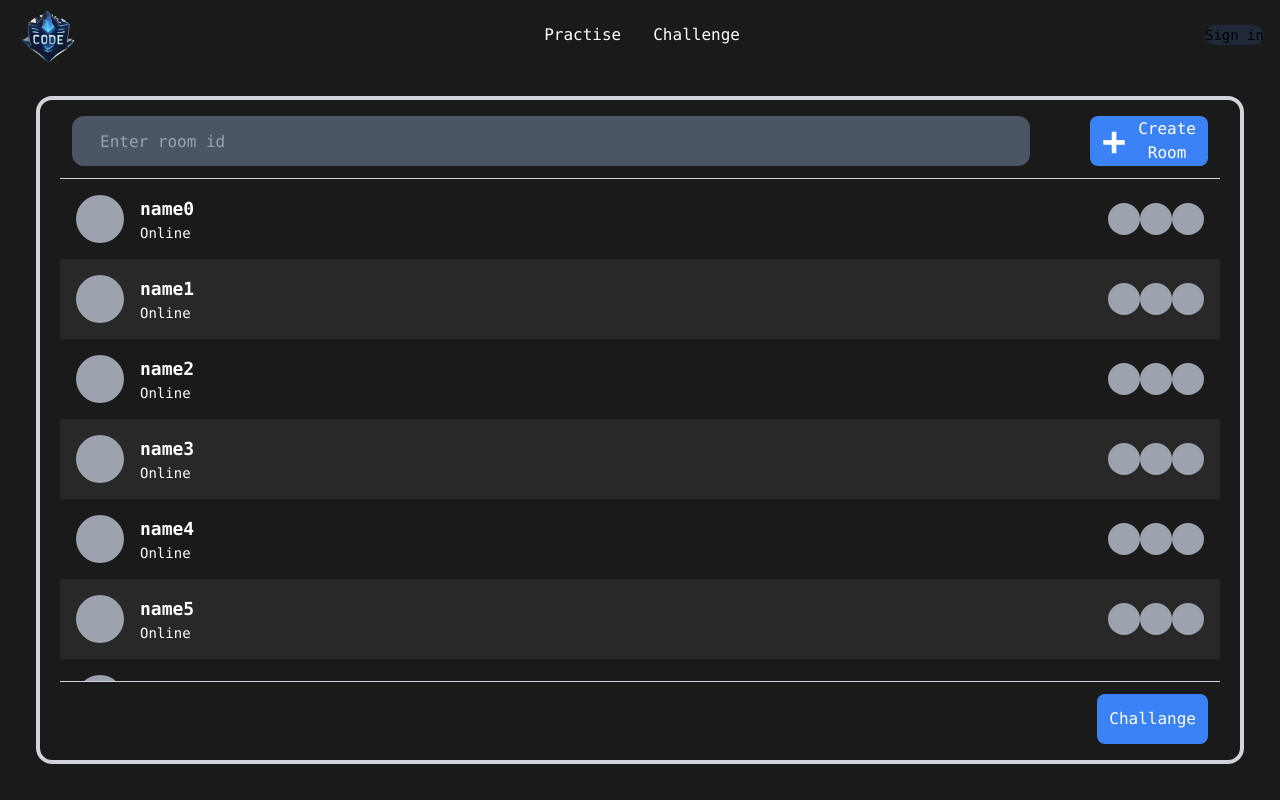
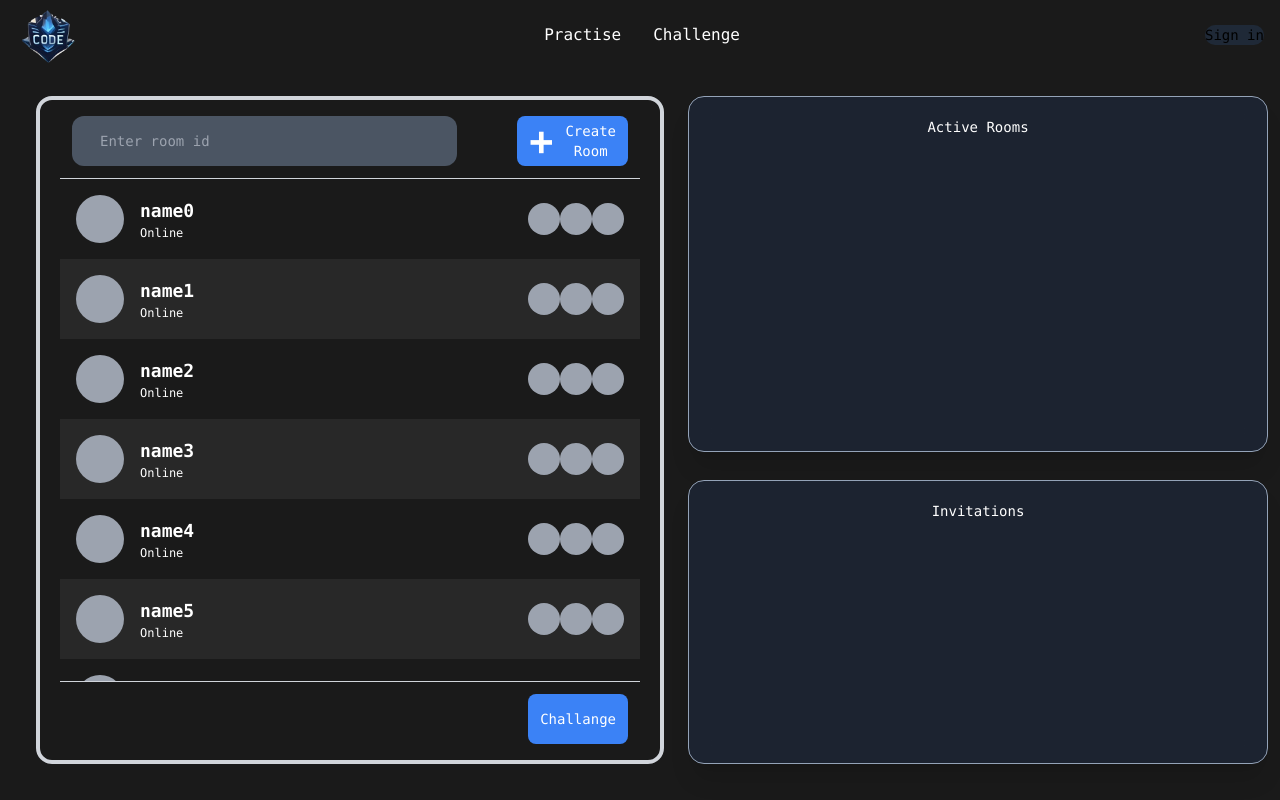
Before and after one commit to sulabhkatila/Code-Royale, a React (Create React App) app in the folder frontend/: page /challange in a window 1280 px wide. Built offline with nearby package versions, Linux system fonts and the light colour scheme.

Commit message:
Add active room and invitations section in Challenge

```diff
--- /dev/null
+++ b/frontend/src/components/Cards/ActiveRoomCard.js
@@ -0,0 +1,18 @@
+import { useAuthContext } from "../../hooks/useAuthContext";
+
+export default function ActiveRoomCard() {
+  const { user } = useAuthContext();
+  const {
+    data: roomData,
+    loading: roomLoading,
+    error: roomError,
+  } = { data: [{ name: "room1" }], error: false, loading: false }; //useGet("/api/rooms");
+
+  return (
+    <div className="w-full h-full mx-6 font-mono text-white border shadow-xl rounded-2xl bg-slate-800 border-slate-400 backdrop-filter backdrop-blur-md bg-opacity-70">
+      <h3 className="justify-center font-blod h-[60px] flex items-center">
+        Active Rooms
+      </h3>
+    </div>
+  );
+}
--- a/frontend/src/components/ChallangeForm.js
+++ b/frontend/src/components/Cards/ChallangeCard.js
@@ -1,7 +1,5 @@
-import { useAuthContext } from "../hooks/useAuthContext";
-import useGet from "../hooks/useGet";
-import usePost from "../hooks/usePost";
 import { Link } from "react-router-dom";
+import { useAuthContext } from "../../hooks/useAuthContext";
 
 export default function ChallangeForm() {
   const { user } = useAuthContext();
@@ -21,7 +19,6 @@ export default function ChallangeForm() {
       error: invitationError,
     } = { data: "invitationData", error: false, loading: false }; //usePost("/api/invite", { email });
 
-    console.log(invitationData);
   };
 
   return (
--- /dev/null
+++ b/frontend/src/components/Cards/InvitationsCard.js
@@ -0,0 +1,18 @@
+import { useAuthContext } from "../../hooks/useAuthContext";
+
+export default function InvitationsCard() {
+    const { user } = useAuthContext();
+    const { data: invitations, loading, error } = {
+      data: null,
+      loading: false,
+      error: null,
+    }; //useGet("/api/invitations");
+
+  return (
+    <div className="w-full h-full mx-6 font-mono text-white border shadow-xl mt-7 rounded-2xl bg-slate-800 border-slate-400 backdrop-filter backdrop-blur-md bg-opacity-70">
+      <h3 className="justify-center font-blod h-[60px] flex items-center">
+        Invitations
+      </h3>
+    </div>
+  );
+}
--- a/frontend/src/components/Challange/ChallangeBody.js
+++ b/frontend/src/components/Challange/ChallangeBody.js
@@ -42,7 +42,7 @@ export default function ChallengeBody() {
                   <div className="w-12 h-12 bg-gray-400 rounded-full"></div>
                   <div className="ml-4">
                     <div className="text-lg font-bold">{friend.name}</div>
-                    <div className="text-sm">Online</div>
+                    <div className="text-xs">Online</div>
                   </div>
                 </div>
                 <div className="flex items-center">
--- a/frontend/src/pages/Challange.js
+++ b/frontend/src/pages/Challange.js
@@ -1,4 +1,6 @@
 import React from "react";
+import ActiveRoomCard from "../components/Cards/ActiveRoomCard";
+import InvitationsCard from "../components/Cards/InvitationsCard";
 import ChallangeBody from "../components/Challange/ChallangeBody";
 import ChallangeFooter from "../components/Challange/ChallangeFooter";
 import ChallangeHeader from "../components/Challange/ChallangeHeader";
@@ -8,14 +10,22 @@ export default function Challenge() {
   return (
     <div className="flex flex-col w-screen h-screen">
       <NavBar />
-  <div className="flex-grow overflow-auto font-mono bg-dark-1 p-9">
-    <div className="flex flex-col justify-between h-full p-1 px-5 text-white border-4 border-gray-300 rounded-2xl">
+      <div className="flex flex-grow overflow-auto font-mono text-sm bg-dark-1 p-9">
+        <div className="flex flex-col justify-between flex-1 h-full p-1 px-5 text-white border-4 border-gray-300 rounded-2xl">
           <ChallangeHeader />
           <div className="overflow-hidden overflow-y-auto">
             <ChallangeBody />
           </div>
           <ChallangeFooter />
         </div>
+        <div className="flex flex-col justify-between flex-1 flex-grow w-full h-full pb-7">
+          <div className="flex-1">
+            <ActiveRoomCard />
+          </div>
+          <div className="flex-[.8]">
+            <InvitationsCard />
+          </div>
+        </div>
       </div>
     </div>
   );
--- a/frontend/src/pages/Home.js
+++ b/frontend/src/pages/Home.js
@@ -1,8 +1,7 @@
 import { useLocation } from "react-router-dom";
-import ChallangeForm from "../components/ChallangeForm";
+import ChallangeForm from "../components/Cards/ChallangeCard";
 import NavBar from "../components/NavBar";
 import ProblemTable from "../components/ProblemTable";
-import useGet from "../hooks/useGet";
 
 import problem1 from "../to_delete";
 
```
Lines whose indentation alone changed are shown as unchanged.
